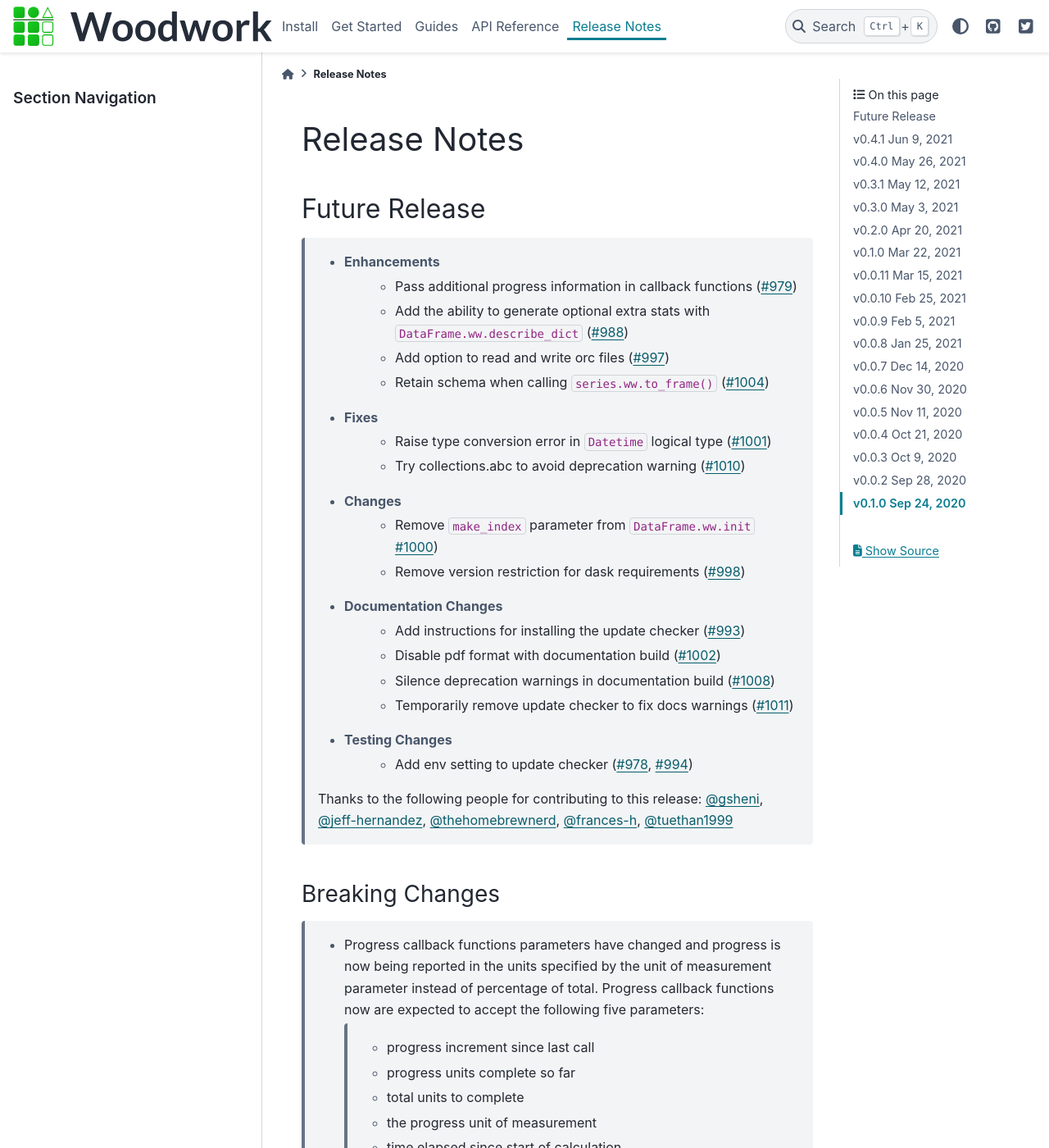
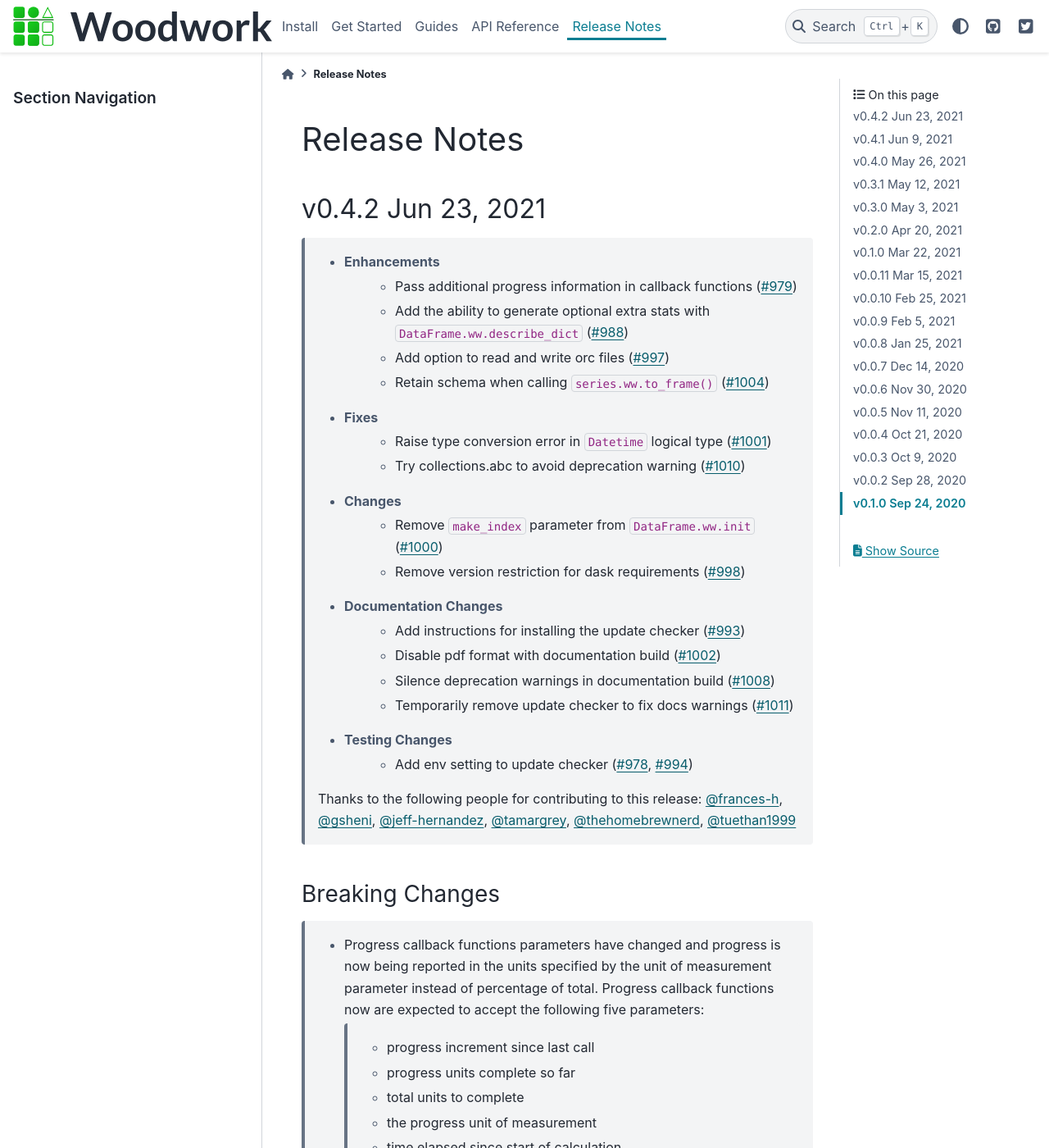
Before and after one commit to alteryx/woodwork, a Sphinx documentation site: the page built from docs/source/release_notes.rst, in a window 1280 px wide and 1400 px high. Shown: the whole window at 82% size. Built offline with Sphinx 7.4.7 and the PyData theme 0.15.4, drawn with Linux system fonts in a browser that asks for light colours; comment, search, counter and statistics services are not loaded.

Commit message:
v0.4.2 (#1014)
* increment version

* update release notes

* fix release note

* change order of names

```diff
--- a/docs/source/release_notes.rst
+++ b/docs/source/release_notes.rst
@@ -2,9 +2,18 @@
 
 Release Notes
 -------------
+.. Future Release
+  ==============
+    * Enhancements
+    * Fixes
+    * Changes
+    * Documentation Changes
+    * Testing Changes
 
-Future Release
-==============
+.. Thanks to the following people for contributing to this release:
+
+v0.4.2 Jun 23, 2021
+===================
     * Enhancements
         * Pass additional progress information in callback functions (:pr:`979`)
         * Add the ability to generate optional extra stats with ``DataFrame.ww.describe_dict`` (:pr:`988`)
@@ -14,7 +23,7 @@ Future Release
         * Raise type conversion error in ``Datetime`` logical type (:pr:`1001`)
         * Try collections.abc to avoid deprecation warning (:pr:`1010`)
     * Changes
-        * Remove ``make_index`` parameter from ``DataFrame.ww.init`` :pr:`1000`)
+        * Remove ``make_index`` parameter from ``DataFrame.ww.init`` (:pr:`1000`)
         * Remove version restriction for dask requirements (:pr:`998`)
     * Documentation Changes
         * Add instructions for installing the update checker (:pr:`993`)
@@ -25,7 +34,7 @@ Future Release
         * Add env setting to update checker (:pr:`978`, :pr:`994`)
 
     Thanks to the following people for contributing to this release:
-    :user:`gsheni`, :user:`jeff-hernandez`, :user:`thehomebrewnerd`, :user:`frances-h`, :user:`tuethan1999`
+    :user:`frances-h`, :user:`gsheni`, :user:`jeff-hernandez`, :user:`tamargrey`, :user:`thehomebrewnerd`, :user:`tuethan1999`
 
 Breaking Changes
 ++++++++++++++++
--- a/setup.py
+++ b/setup.py
@@ -16,7 +16,7 @@ setup(
     author='Alteryx, Inc.',
     author_email='support@featurelabs.com',
     license='BSD 3-clause',
-    version='0.4.1',
+    version='0.4.2',
     description='a two-dimensional data object with labeled axes and typing information',
     url='https://github.com/alteryx/woodwork/',
     classifiers=[
--- a/woodwork/version.py
+++ b/woodwork/version.py
@@ -1 +1 @@
-__version__ = "0.4.1"
+__version__ = "0.4.2"
```
Also changed, not shown: 1 other file.
